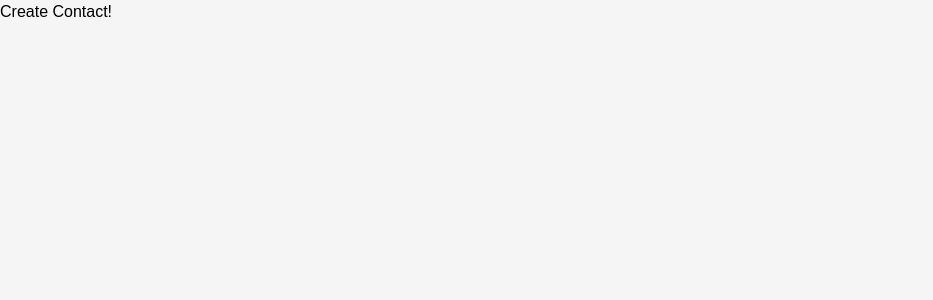
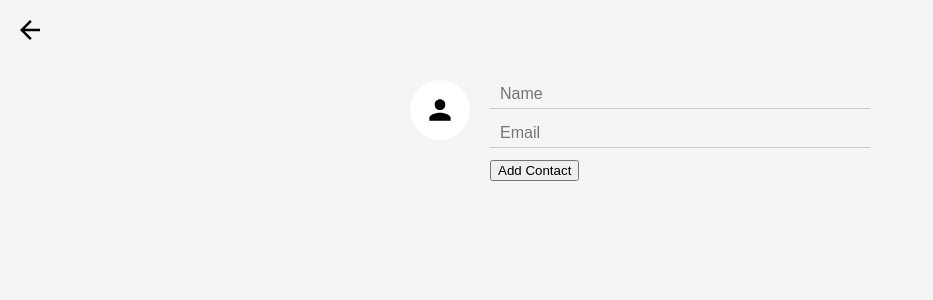
Before and after one commit to dornelasN/reactUdacity, a React (Create React App) app in the folder contacts/: page /create in a window 1280 px wide. Shown: the top 300 px of the page, without its empty margins (0-933 px from the left). Built offline with nearby package versions, Linux system fonts and the light colour scheme; no server answers.

Commit message:
added form to create a new contact, downloaded the right ImageInput.js file into the  project

```diff
--- a/contacts/src/CreateContact.js
+++ b/contacts/src/CreateContact.js
@@ -1,9 +1,25 @@
 import React, { Component } from 'react'
+import { Link } from 'react-router-dom'
+import ImageInput from './ImageInput'
 
 class CreateContact extends Component {
   render() {
     return (
-      <div>Create Contact!</div>
+        <div>
+            <Link className='close-create-contact' to='/'>Close</Link>
+            <form className='create-contact-form'>
+              <ImageInput
+                className='create-contact-avatar-input'
+                name='avatarURL'
+                maxHeight={64}
+              />
+              <div className='create-contact-details'>
+                <input type='text' name='name' placeholder='Name'/>
+                <input type='text' name='email' placeholder='Email'/>
+                <button>Add Contact</button>
+              </div>
+            </form>
+        </div>
     )
   }
 }
--- a/contacts/src/ImageInput.js
+++ b/contacts/src/ImageInput.js
@@ -9,7 +9,7 @@
       resolve(event.target.result)
     }
 
-    reader.readFileAsDataURL(file)
+    reader.readAsDataURL(file)
   })
 
 const resizeImage = (imageURL, canvas, maxHeight) =>
@@ -17,14 +17,14 @@
     const image = new Image()
 
     image.onload = () => {
-        const context = canvas.getContect('2d')
+      const context = canvas.getContext('2d')
 
-        if (image.height > maxHeight){
+      if (image.height > maxHeight) {
         image.width *= maxHeight / image.height
         image.height = maxHeight
       }
 
-      context.clearReact(0, 0, canvas.width, canvas.height)
+      context.clearRect(0, 0, canvas.width, canvas.height)
       canvas.width = image.width
       canvas.height = image.height
 
@@ -38,9 +38,9 @@
 
 /**
  * A custom <input> that dynamically reads and resizes image files before
-* submitting them to the server as data URLs. Also, shows a preview of the image
+ * submitting them to the server as data URLs. Also, shows a preview of the image.
  */
-class = ImageInput extends React.Component {
+class ImageInput extends React.Component {
   static propTypes = {
     className: PropTypes.string,
     name: PropTypes.string,
@@ -50,7 +50,6 @@
   state = {
     value: ''
   }
-
 
   handleFileChange = (event) => {
     const file = event.target.files[0]
@@ -62,12 +61,12 @@
         })
       })
     } else {
-      this.setState({ value: ''})
+      this.setState({ value: '' })
     }
   }
 
   handleFormReset = () => {
-    this.setState({ value: ''})
+    this.setState({ value: '' })
   }
 
   componentDidMount() {
@@ -80,8 +79,8 @@
   }
 
   render() {
-    const { className, name } = this.prop
-    const { value } = this.setState
+    const { className, name } = this.props
+    const { value } = this.state
 
     const style = {
       position: 'relative'
@@ -96,7 +95,7 @@
 
     return (
       <div className={className} style={style}>
-        <input type="hidden" name={name} value ={value}/>
+        <input type="hidden" name={name} value={value} />
         <input
           ref={node => this.fileInput = node}
           type="file"
```
Lines whose indentation alone changed are shown as unchanged.
